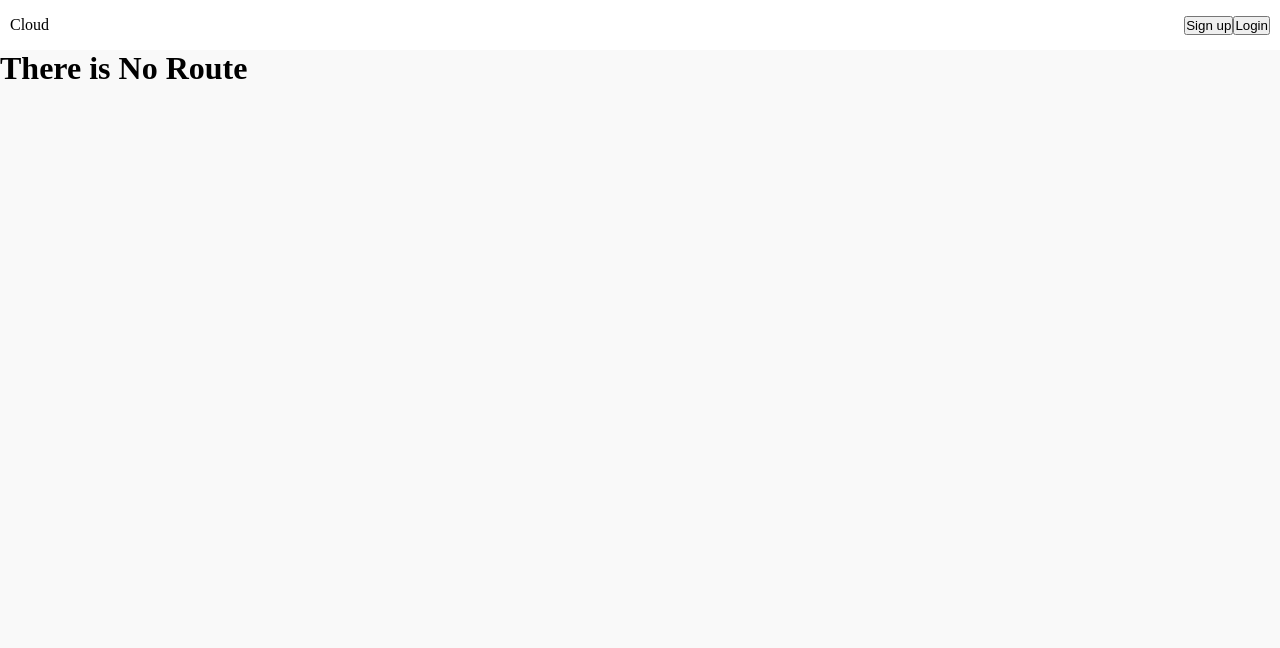
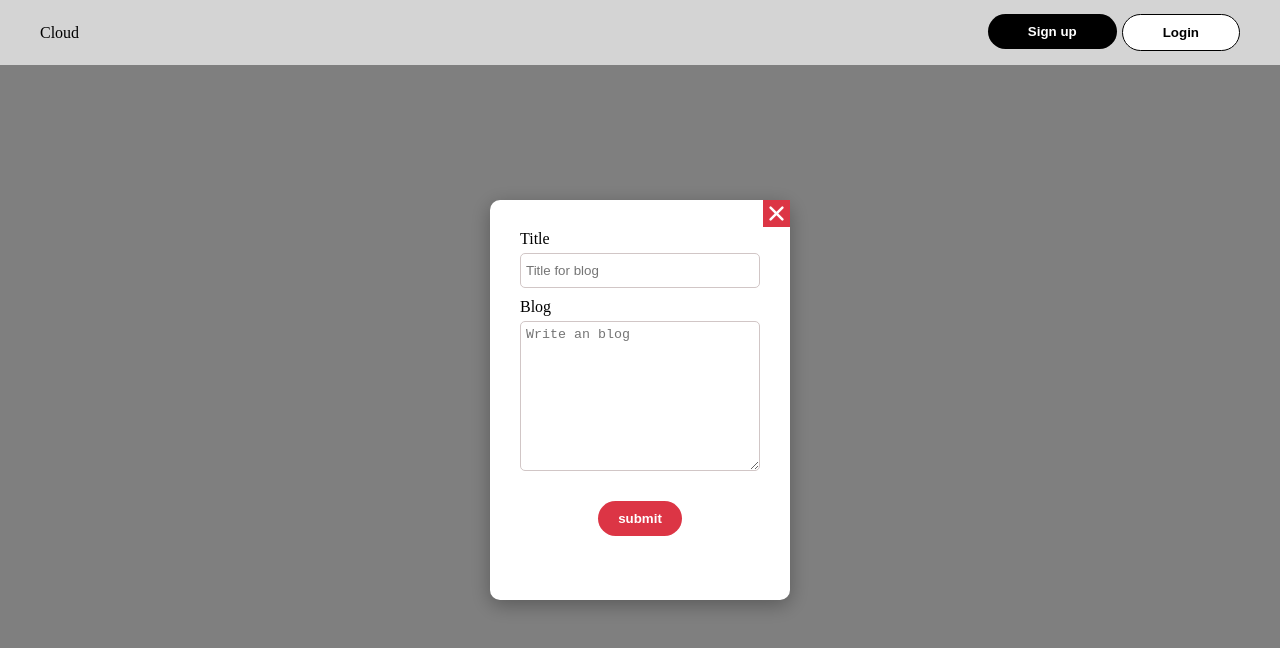
Before and after one commit to Bhavik0927/Personal-, a React (Vite) app in the folder Frontend/: page /card in a window 1280 px wide. Shown: the top 648 px of the page. Built offline with nearby package versions, Linux system fonts and the light colour scheme; no server answers.

Commit message:
changes on frontend

```diff
--- a/Frontend/package.json
+++ b/Frontend/package.json
@@ -15,6 +15,7 @@
     "dom": "^0.0.3",
     "react": "^19.1.0",
     "react-dom": "^19.1.0",
+    "react-icons": "^5.5.0",
     "react-redux": "^9.2.0",
     "react-router-dom": "^7.6.1",
     "redux-persist": "^6.0.0",
--- a/Frontend/src/App.jsx
+++ b/Frontend/src/App.jsx
@@ -6,6 +6,7 @@ import Login from './Pages/Login';
 import Signup from './Pages/Signup';
 import { Provider } from 'react-redux';
 import store from './Store/Store';
+import AddBlogCard from './Components/AddBlogCard';
 
 
 
@@ -17,6 +18,7 @@ const App = () => {
         <Routes>
           <Route path='/' element={<Body />}>
             <Route path='/home' element={<Home />} />
+            <Route path='/card' element={<AddBlogCard />} />
             <Route path='/about' element={<About />} />
             <Route path='/login' element={<Login />} />
             <Route path='/signup' element={<Signup />} />
--- /dev/null
+++ b/Frontend/src/Components/AddBlogCard.jsx
@@ -0,0 +1,65 @@
+import React, { useState } from 'react'
+import { IoClose } from "react-icons/io5";
+import axios from 'axios';
+import { useNavigate } from 'react-router-dom';
+
+const AddBlogCard = () => {
+
+    const [isOpen, setIsOpen] = useState(false);
+    const [title, setTitle] = useState('');
+    const [blog, setBlog] = useState('');
+
+    const Navigate = useNavigate();
+
+
+    const AddBlog = async () => {
+        try {
+            const res = await axios.post('http://localhost:4000/create', { title, blog }, { withCredentials: true, });
+            console.log(res);
+            setTitle('');
+            setBlog('');
+            Navigate('/home')
+
+        } catch (error) {
+            console.log(error);
+        }
+    }
+    return (
+        <div className="container"  >
+
+
+
+            <div className="modal-overlay">
+                <div className="modal-content">
+                    <div id='close-card' onClick={() => Navigate('/home')}>
+                        <IoClose id='colse-icon' />
+                    </div>
+                    <div id="title_area">
+                        <label htmlFor="title">Title</label>
+                        <input
+                            id="title"
+                            type="text"
+                            placeholder="Title for blog"
+                            onChange={(e) => setTitle(e.target.value)}
+                        />
+                    </div>
+                    <div id="blog_area">
+                        <label htmlFor="textarea">Blog</label>
+
+                        <textarea
+                            id="textarea"
+                            placeholder="Write an blog"
+                            onChange={(e) => setBlog(e.target.value)}
+                        />
+                    </div>
+                    <div className='close-area'>
+                        <button className="close-btn" onClick={AddBlog}>submit</button>
+                    </div>
+                </div>
+            </div>
+
+        </div>
+    )
+}
+
+export default AddBlogCard
--- a/Frontend/src/Components/Body.jsx
+++ b/Frontend/src/Components/Body.jsx
@@ -30,13 +30,9 @@ const Body = () => {
 
     }, []);
     return (
-        <div style={{
-            display: "flex",
-            flexDirection: "column",
-            minHeight: "100vh"
-        }}>
+        <div style={{ display: "flex",flexDirection: "column", minHeight: "100vh" }}>
             <Navbar />
-            <div style={{ flexGrow: '1',  backgroundColor: ' #f9f9f9' }}>
+            <div style={{ flexGrow: '1',padding:'30px'}}>
                 <Outlet />
             </div>
 
--- /dev/null
+++ b/Frontend/src/Components/Navbar.css
@@ -0,0 +1,83 @@
+.navbar_container {
+  position: sticky;
+  top: 0px;
+  display: flex;
+  justify-content: space-between;
+  align-items: center;
+  height: 65px;
+  padding: 0px 40px;
+  background-color: #d4d4d4;
+  z-index: 999;
+}
+.navbar_icon {
+  display: flex;
+  border: 1px solid red;
+}
+.user-dropdown {
+  position: relative;
+  display: flex;
+  gap: 10px;
+  align-items: center;
+}
+
+.user-icon {
+  width: 40px;
+  height: 40px;
+  border-radius: 50%;
+  cursor: pointer;
+  border: 2px solid #ccc;
+}
+
+.dropdown-menu {
+  position: absolute;
+  right: 0;
+  top: 48px;
+  background-color: white;
+  border: 1px solid #ddd;
+  border-radius: 6px;
+  width: 150px;
+  box-shadow: 0 4px 10px rgba(0, 0, 0, 0.1);
+  z-index: 999;
+}
+
+.dropdown-menu button {
+  width: 100%;
+  padding: 10px 12px;
+  text-align: left;
+  border: none;
+  background: none;
+  cursor: pointer;
+  font-size: 14px;
+}
+
+.dropdown-menu button:hover {
+  background-color: #f5f5f5;
+}
+
+.dropdown-menu hr {
+  margin: 4px 0;
+  border: 0.5px solid #eee;
+}
+.profile_btns {
+  display: flex;
+  gap: 5px;
+}
+.signup_btn {
+  cursor: pointer;
+  padding: 10px 40px;
+  border-radius: 20px;
+  background-color: #000;
+  color: #fff;
+  border: none;
+  font-weight: 600;
+}
+
+.login_btn {
+  cursor: pointer;
+  padding: 10px 40px;
+  border-radius: 20px;
+  border: 1px solid black;
+  background-color: #fff;
+  color: #000;
+  font-weight: 600;
+}
--- a/Frontend/src/Components/Navbar.jsx
+++ b/Frontend/src/Components/Navbar.jsx
@@ -1,15 +1,18 @@
-import React from 'react'
+import {useState,useRef} from 'react'
 import { useSelector } from 'react-redux';
 import { Link, useNavigate } from 'react-router-dom';
 import { useDispatch } from 'react-redux';
 import axios from 'axios';
 import { removeUser } from '../Store/UserSlice';
 import { persistor } from '../Store/Store';
-import { removeBlog } from '../Store/BlogSlice';
+import './Navbar.css';
 
 
 const Navbar = () => {
     const user = useSelector((store) => store.user?.user);
+    const [dropdownOpen, setDropdownOpen] = useState(false)
+    const dropdownRef = useRef(null)
+
     const Navigate = useNavigate();
     const dispatch = useDispatch();
 
@@ -17,26 +20,50 @@ const Navbar = () => {
     const logout = async () => {
         await axios.post('http://localhost:4000/logout', { withCredentials: true });
         dispatch(removeUser());
-        dispatch(removeBlog());
         persistor.purge();
         Navigate('/home');
     }
 
     return (
-        <div style={{ postition: "sticky", display: 'flex', justifyContent: 'space-between', alignItems: "center", height: '50px', padding: '0px 10px', top: "0", zIndex: "1000", backgroundColor: "#fff" }}>
-            <div>Cloud</div>
-
-
-            {user && <div>Welcome,<span className="font-bold"> {user?.existUser?.firstname || user?.firstname} </span></div>}
-
+        <div className='navbar_container'>
+            <div onClick={() =>{Navigate('/home')}}>Cloud</div>
             <div>
                 {user ?
-                    (<Link to='/login'><button onClick={logout} style={{ cursor: 'pointer' }} >Logout</button></Link>)
+
+                    (
+                        <div >
+                            <div className="user-dropdown" ref={dropdownRef}>
+                                <p>Welcome {user?.existUser?.firstname || user?.firstname}</p>
+                                <img
+                                    src="https://github.com/shadcn.png"
+                                    alt="User"
+                                    className="user-icon"
+                                    onClick={() => setDropdownOpen(!dropdownOpen)}
+                                />
+                                {dropdownOpen && (
+                                    <div className="dropdown-menu">
+                                        <button onClick={() => { Navigate("/myblogs"); setDropdownOpen(false); }}>
+                                            My Blogs
+                                        </button>
+                                        <hr />
+                                         <button onClick={() => { Navigate("/myblogs"); setDropdownOpen(false); }}>
+                                            Edit profile
+                                        </button>
+                                        <hr />
+                                        <button onClick={() => { logout(); setDropdownOpen(false); }}>
+                                            Logout
+                                        </button>
+                                    </div>
+                                )}
+                            </div>
+
+                        </div>
+                    )
                     : (
-                        <>
-                            <Link to='/signup'><button style={{ cursor: 'pointer' }} >Sign up</button></Link>
-                            <Link to='/login'><button style={{ cursor: 'pointer' }} >Login</button></Link>
-                        </>
+                        <div className='profile_btns'>
+                            <Link to='/signup'><button className='signup_btn' >Sign up</button></Link>
+                            <Link to='/login'><button className='login_btn' >Login</button></Link>
+                        </div>
                     )}
 
             </div>
--- a/Frontend/src/Pages/Home.jsx
+++ b/Frontend/src/Pages/Home.jsx
@@ -2,12 +2,14 @@ import axios from "axios";
 import { useEffect, useState } from "react";
 import { useDispatch, useSelector } from "react-redux";
 import { addBlog } from "../Store/BlogSlice";
-
+import { useNavigate } from "react-router-dom";
+import './home.css';
 
 const Home = () => {
     const dispatch = useDispatch();
     const user = useSelector((state) => state.user.user); // user is an array
-    // console.log("On Home page => ", user);
+    const Navigate = useNavigate();
+
 
     const [data, setData] = useState([]);
 
@@ -33,24 +35,25 @@ const Home = () => {
     }, [user]);
 
     return (
-        <div style={{ position: 'relative' }}>
+        <div style={{ position: 'relative', overflow: 'hidden' }}>
+
             {
                 user ? (
                     data.length > 0 ? (
                         <>
-                            <div style={{ display: 'flex', gap: '5px', padding: '2px' }}>
-
+                            <button onClick={() => Navigate('/card')} className="Add_blog">Add Blog</button>
+                            <div className="card_container">
                                 {
                                     data.map((e, _) => {
                                         return (
-                                            <div key={e.id} style={{ width: '300px', height: '315px', border: '1px solid grey', borderRadius: '10px', padding: '10px' }}>
-                                                <div>
-                                                    <h2>{e.title}</h2>
+                                            <div key={e._id} className="card" >
+                                                <div > <h2>{e.title}</h2> </div>
+
+                                                <div style={{ display: 'flex', flexWrap: 'wrap', wordWrap: 'break-word', }}>
+                                                    <p style={{}}>{e.blog}</p>
                                                 </div>
-                                                <div>
-                                                    <p>{e.blog}</p>
-                                                </div>
-                                                <div style={{ position: 'absolute', bottom: '30px' }}>
+
+                                                <div className="name_date_box" >
                                                     <h3>{e.createdBy.firstname} {e.createdBy.lastname}</h3>
                                                     <h4>{new Date(e.createdAt).toLocaleDateString('en-CA')}</h4>
                                                 </div>
@@ -59,7 +62,7 @@ const Home = () => {
                                     })
                                 }
                             </div>
-                            <button>  </button>
+
                         </>
                     ) : (
                         <h2>Now i can </h2>
--- /dev/null
+++ b/Frontend/src/Pages/home.css
@@ -0,0 +1,30 @@
+.Add_blog {
+  position: absolute;
+  right: 0;
+  top: 0;
+  padding: 4px 3px;
+  cursor: pointer;
+}
+
+.card_container {
+  display: flex;
+  flex-wrap: wrap;
+  justify-content: center;
+  align-items: start;
+  gap: 10px;
+  padding: 2px;
+}
+
+.card {
+  width: 300px;
+  height: 315px;
+  border: 1px solid grey;
+  border-radius: 10px;
+  padding: 15px;
+  position: relative;
+}
+
+.name_date_box{
+    position: absolute;
+    bottom: 30px;
+}
--- a/Frontend/src/index.css
+++ b/Frontend/src/index.css
@@ -1,6 +1,110 @@
-*{
+* {
   margin: 0;
   padding: 0;
   box-sizing: border-box;
   /* min-height: 100vh; */
 }
+.container {
+  position: absolute;
+  right: 0;
+  top: 0;
+  padding: 20px;
+}
+
+.open-btn,
+.close-btn {
+  padding: 10px 20px;
+  border: none;
+  border-radius: 25px;
+  cursor: pointer;
+  font-weight: bold;
+}
+
+.open-btn {
+  background-color: #007bff;
+  color: white;
+}
+
+.close-btn {
+  background-color: #dc3545;
+  color: white;
+  margin-top: 20px;
+}
+
+/* Modal background */
+.modal-overlay {
+  position: fixed;
+
+  top: 0;
+  left: 0;
+  width: 100%;
+  height: 100%;
+  background-color: rgba(0, 0, 0, 0.5);
+  display: flex;
+  justify-content: center;
+  align-items: center;
+  /* z-index: 999; */
+}
+
+/* Modal box */
+.modal-content {
+  /* margin-bottom: 10px; */
+  position: relative;
+  background-color: white;
+  padding: 30px;
+  border-radius: 10px;
+  width: 300px;
+  height: 400px;
+  box-shadow: 0 5px 20px rgba(0, 0, 0, 0.3);
+}
+
+#title_area {
+  display: flex;
+  flex-direction: column;
+  gap: 5px;
+  margin-bottom: 10px;
+}
+
+#blog_area {
+  display: flex;
+  flex-direction: column;
+  gap: 5px;
+  margin-bottom: 10px;
+}
+
+#title {
+  height: 35px;
+  border-radius: 5px;
+  outline: none;
+  border: 1px solid rgb(209, 198, 198);
+  padding-left: 5px;
+}
+#title:focus {
+  border: 1px solid rgb(209, 198, 198);
+}
+
+#textarea {
+  min-height: 150px;
+  border-radius: 5px;
+  padding: 5px;
+  outline: none;
+  border: 1px solid rgb(209, 198, 198);
+}
+
+#close-card{
+  position: absolute;
+  right: 0;
+  top: 0;
+  cursor: pointer;
+
+}
+#colse-icon{
+  font-size: 27px;
+  background-color: #dc3545;
+  color: #fff;
+}
+
+.close-area{
+  display: flex;
+  justify-content: center;
+}
```
Also changed, not shown: 1 other file (tests, documents, lock files or other folders).
